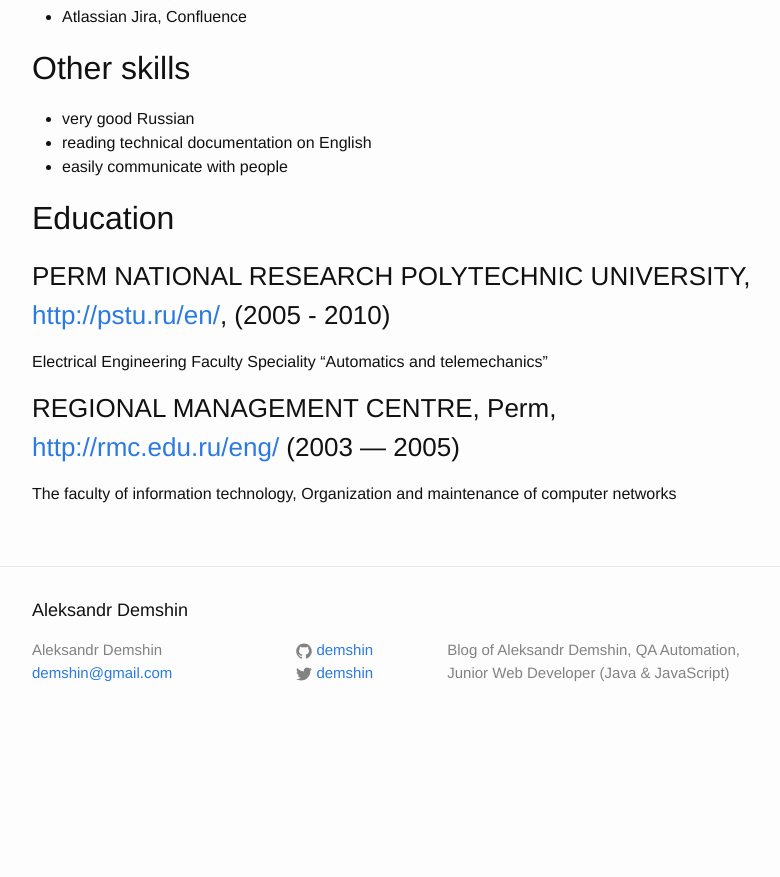
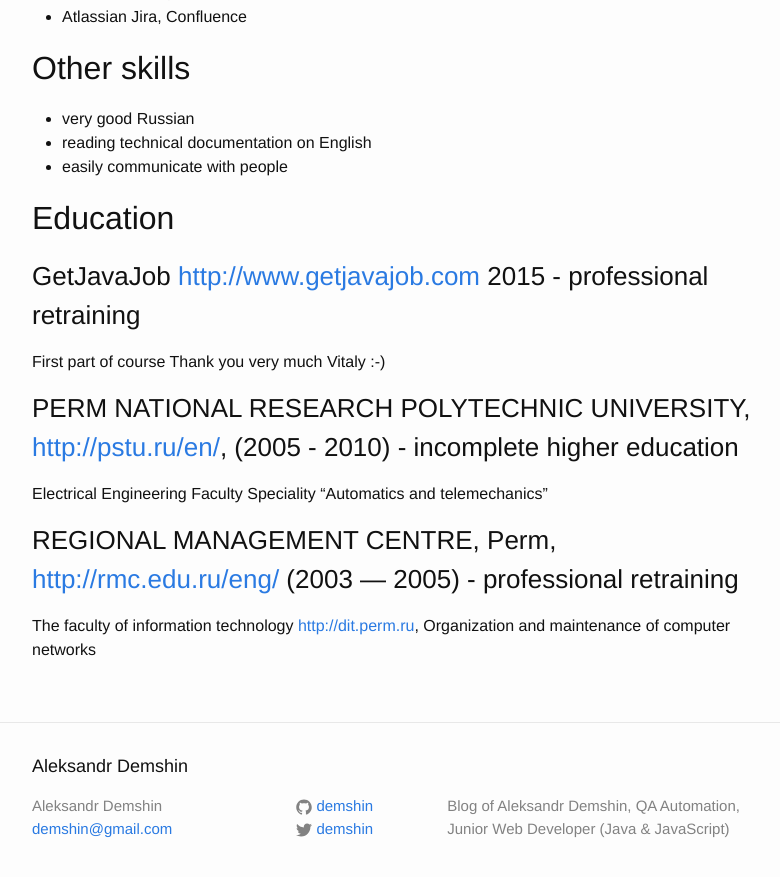
Before and after one commit to demshin/demsh.in, a Jekyll site: the page built from about.md, in a window 1280 px wide and 900 px high, scrolled down 2016 px. Shown: the top 877 px of the window, without its empty margins (238-1018 px from the left). Built offline with Jekyll 4.4.1, drawn with Linux system fonts in a browser that asks for light colours; before the commit the page ends 2760 px from its top, so only the background shows below that.

Commit message:
+ инфо об образовании в резюме

```diff
--- a/about.md
+++ b/about.md
@@ -84,9 +84,13 @@ web: <http://demshin.github.io>
 - easily communicate with people
 
 ## Education
-### PERM NATIONAL RESEARCH POLYTECHNIC UNIVERSITY, <http://pstu.ru/en/>, (2005 - 2010)
+### GetJavaJob <http://www.getjavajob.com> 2015 - professional retraining
+First part of course
+Thank you very much Vitaly :-)
+
+### PERM NATIONAL RESEARCH POLYTECHNIC UNIVERSITY, <http://pstu.ru/en/>, (2005 - 2010) - incomplete higher education
 Electrical Engineering Faculty
 Speciality "Automatics and telemechanics"
 
-### REGIONAL MANAGEMENT CENTRE, Perm, <http://rmc.edu.ru/eng/> (2003 — 2005)
-The faculty of information technology, Organization and maintenance of computer networks
+### REGIONAL MANAGEMENT CENTRE, Perm, <http://rmc.edu.ru/eng/> (2003 — 2005) - professional retraining
+The faculty of information technology <http://dit.perm.ru>, Organization and maintenance of computer networks
```
